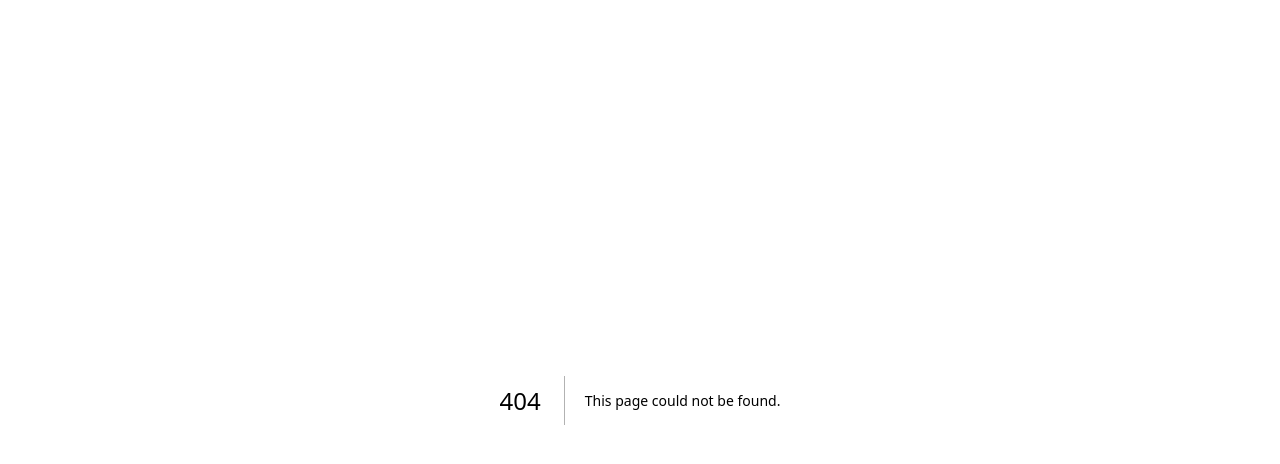
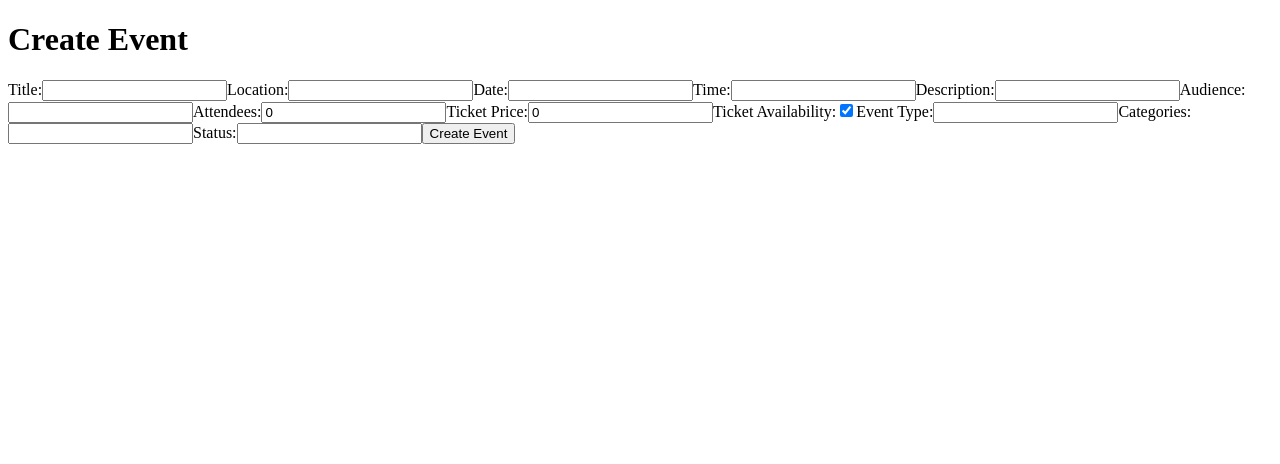
Before and after one commit to Horisofine/oc-api-testing, a Next.js app: page /associations/createEvent in a window 1280 px wide. Before the commit this address had no page. Shown: the top 464 px of the page. Built offline with nearby package versions, Linux system fonts and the light colour scheme; no server answers; sample sign-in values are in the browser's storage.

Commit message:
Ability to view events

```diff
--- /dev/null
+++ b/pages/associations/createEvent.tsx
@@ -0,0 +1,189 @@
+import { useState, useEffect } from "react";
+import { collection, addDoc } from "firebase/firestore";
+import { getAuth, onAuthStateChanged, signOut } from "firebase/auth";
+import { firestore, auth } from "../../private/firebaseconfig"; // Replace '../firebase' with the path to your Firebase config and initialization file
+import { useRouter } from "next/router";
+
+export default function CreateEvent() {
+  const router = useRouter();
+  const [title, setTitle] = useState("");
+  const [location, setLocation] = useState("");
+  const [date, setDate] = useState("");
+  const [time, setTime] = useState("");
+  const [description, setDescription] = useState("");
+  const [audience, setAudience] = useState("");
+  const [attendees, setAttendees] = useState(0);
+  const [ticketPrice, setTicketPrice] = useState(0);
+  const [ticketAvailability, setTicketAvailability] = useState(true);
+  const [eventType, setEventType] = useState("");
+  const [categories, setCategories] = useState("");
+  const [status, setStatus] = useState("");
+
+  let uid: any = null;
+
+  onAuthStateChanged(auth, async (user) => {
+    if (user) {
+      uid = user.uid;
+    } else {
+      router.push("/associations/login");
+    }
+  });
+
+  const handleFormSubmit = async (e: { preventDefault: () => void }) => {
+    e.preventDefault();
+
+    try {
+      // Create event document
+      const event = {
+        associationId: uid,
+        title,
+        location,
+        date,
+        time,
+        description,
+        audience,
+        attendees,
+        ticketPrice,
+        ticketAvailability,
+        eventType,
+        categories,
+        status,
+      };
+      const eventRef = await addDoc(collection(firestore, "events"), event);
+
+      // Create tickets
+      const tickets = [];
+      for (let i = 0; i < attendees; i++) {
+        const ticket = {
+          eventId: eventRef.id,
+          datePurchased: "",
+          price: ticketPrice,
+          status: "available",
+          eventDate: date,
+        };
+        const ticketRef = await addDoc(
+          collection(firestore, "events", eventRef.id, "tickets"),
+          ticket
+        );
+        tickets.push(ticketRef.id);
+      }
+
+      console.log(
+        "Event and tickets created successfully:",
+        eventRef.id,
+        tickets
+      );
+      // Redirect or display success message
+
+        router.push("/associations/events")
+
+    } catch (error) {
+      console.log("Error creating an event:", error)
+    }
+  };
+
+  return (
+    <div>
+      <h1>Create Event</h1>
+      <form onSubmit={handleFormSubmit} className="flex flex-col">
+        <label>
+          Title:
+          <input
+            type="text"
+            value={title}
+            onChange={(e) => setTitle(e.target.value)}
+          />
+        </label>
+        <label>
+          Location:
+          <input
+            type="text"
+            value={location}
+            onChange={(e) => setLocation(e.target.value)}
+          />
+        </label>
+        <label>
+          Date:
+          <input
+            type="text"
+            value={date}
+            onChange={(e) => setDate(e.target.value)}
+          />
+        </label>
+        <label>
+          Time:
+          <input
+            type="text"
+            value={time}
+            onChange={(e) => setTime(e.target.value)}
+          />
+        </label>
+        <label>
+          Description:
+          <input
+            type="text"
+            value={description}
+            onChange={(e) => setDescription(e.target.value)}
+          />
+        </label>
+        <label>
+          Audience:
+          <input
+            type="text"
+            value={audience}
+            onChange={(e) => setAudience(e.target.value)}
+          />
+        </label>
+        <label>
+          Attendees:
+          <input
+            type="number"
+            value={attendees}
+            onChange={(e) => setAttendees(parseInt(e.target.value, 10))}
+          />
+        </label>
+        <label>
+          Ticket Price:
+          <input
+            type="number"
+            value={ticketPrice}
+            onChange={(e) => setTicketPrice(parseFloat(e.target.value))}
+          />
+        </label>
+        <label>
+          Ticket Availability:
+          <input
+            type="checkbox"
+            checked={ticketAvailability}
+            onChange={(e) => setTicketAvailability(e.target.checked)}
+          />
+        </label>
+        <label>
+          Event Type:
+          <input
+            type="text"
+            value={eventType}
+            onChange={(e) => setEventType(e.target.value)}
+          />
+        </label>
+        <label>
+          Categories:
+          <input
+            type="text"
+            value={categories}
+            onChange={(e) => setCategories(e.target.value)}
+          />
+        </label>
+        <label>
+          Status:
+          <input
+            type="text"
+            value={status}
+            onChange={(e) => setStatus(e.target.value)}
+          />
+        </label>
+        <button type="submit">Create Event</button>
+      </form>
+    </div>
+  );
+}
```
